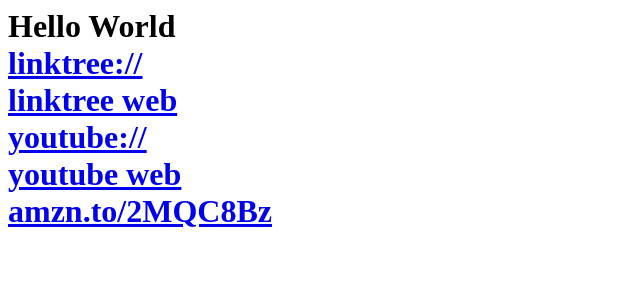
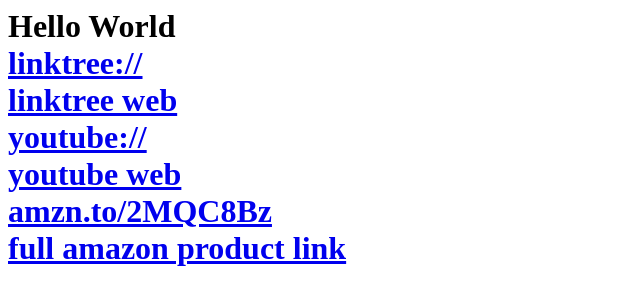
Before and after one commit to andrei-lt/andrei-lt.github.io, a plain HTML site: page index.html in a window 1280 px wide. Shown: the whole page, without its empty margins (0-640 px from the left). Drawn offline with Linux system fonts and the light colour scheme.

Commit message:
Update index.html

```diff
--- a/index.html
+++ b/index.html
@@ -11,7 +11,8 @@
       <br>
       <a href="https://www.youtube.com/watch?v=o6zb6_TTVWo">youtube web</a>
       <br>
-      <a href="https://amzn.to/2MQC8Bz">amzn.to/2MQC8Bz</a>
+      <a href="https://amzn.to/2MQC8Bz">amzn.to/2MQC8Bz</a><br>
+      <a href="https://www.amazon.com/gp/product/B01KJQ7ITU/ref=as_li_tl?ie=UTF8&camp=1789&creative=9325&creativeASIN=B01KJQ7ITU&linkCode=as2&tag=ludicrousdesi-20&linkId=8863ef8cec8c28b3c5d0c0bc1c1b3c08">full amazon product link</a><br>
     </h1>
   </body>
 </html>
```
